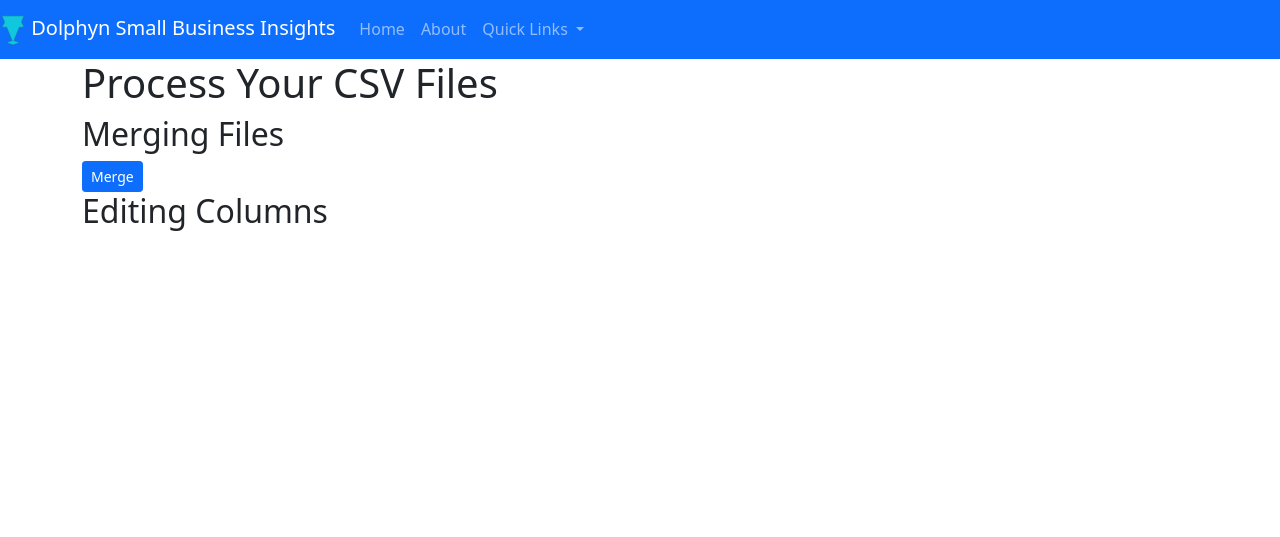
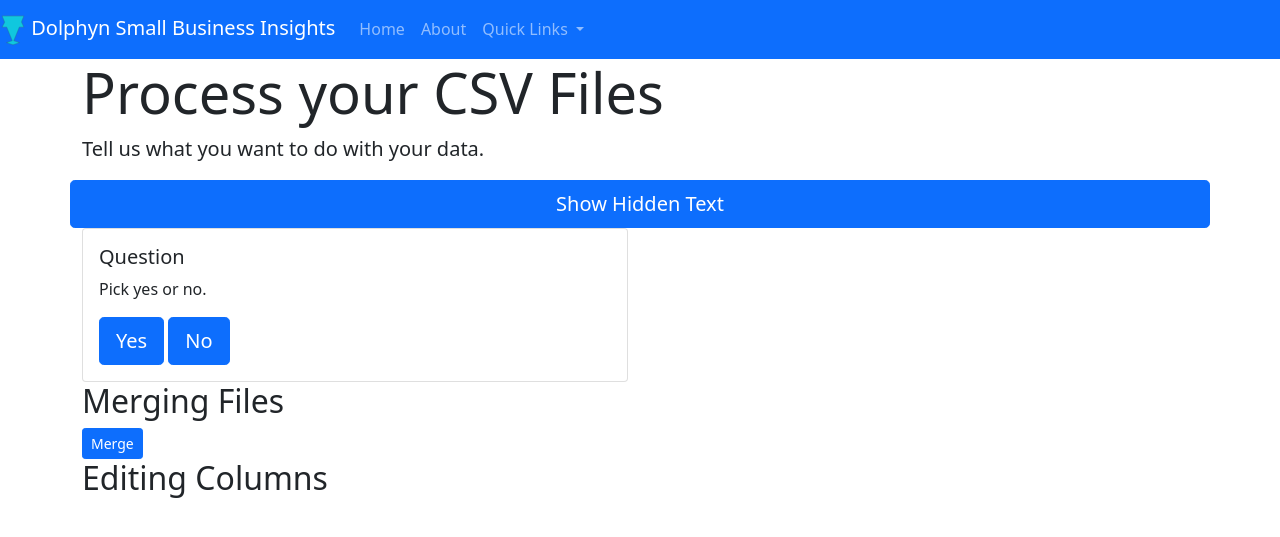
Before and after one commit to uncrewedimp/MathMajorsUnite, a Django app: page /process_text/ in a window 1280 px wide. Shown: the top 537 px of the page. Run offline with Django 3.2, Linux system fonts and the light colour scheme; some libraries are stand-ins or nearby versions.

Commit message:
Hid image preprocessing and added ability to collapse sections
Not completely done with collapsable sections

```diff
--- a/cs340_project/preprocessing/templates/preprocessing/process_text.html
+++ b/cs340_project/preprocessing/templates/preprocessing/process_text.html
@@ -1,19 +1,48 @@
 {% extends 'preprocessing/base.html' %}
 {% block content %}
 
-<h1>Process Your CSV Files</h1>
+<div class="jumbotron">
+    <h1 class="display-4">Process your CSV Files</h1>
+    <p class="lead">Tell us what you want to do with your data.</p>
+</div>
+
+<!-- Button for showing hidden text -->
+<button href="#HiddenText" class="btn btn-primary btn-lg" data-toggle="collapse">Show Hidden Text</button>
+<div id="HiddenText" class="collapse">
+    This is hidden text
+</div>
+
+<div class="col-sm-6">
+    <div class="card">
+        <div class="card-body">
+            <h5 class="card-title">Question</h5>
+            <p class="card-text">Pick yes or no.</p>
+            <button href="#Yes" class="btn btn-primary btn-lg .btn-block" data-toggle="collapse">Yes</button>
+            <button href="#No" class="btn btn-primary btn-lg" data-toggle="collapse">No</button>
+        </div>
+    </div>
+</div>
+
+<div id="Yes" class="collapse">
+    This will be shown if the user clicks yes.
+</div>
+
+<div id="No" class="collapse">
+    This will be shown if the user clicks no.
+</div>
+
+<!-- PUT INSIDE CARD, ADD YES OR NO OPTIONS, SHOW PICTURES -->
 
 <!-- List different functionalities in h2 headers -->
 <h2>Merging Files</h2>
 <!-- button for calling function to merge files -->
-<form method = "post" action = "{% url 'text_call' %}?fn_code=1">
+<form method="post" action="{% url 'text_call' %}?fn_code=1">
     {% csrf_token %}
-    <button class = "btn btn-primary btn-sm">Merge</button>
+    <button class="btn btn-primary btn-sm">Merge</button>
 </form>
 
 <h2>Editing Columns</h2>
 <!-- button for calling function to edit columns -->
-
 <!-- {% if code %}
     <h1>{{ fn_code }}</h1>
     <h2>hello</h2>
```
Also changed, not shown: cs340_project/preprocessing/templates/preprocessing/index.html (+4 -5 lines), 1 other file.
